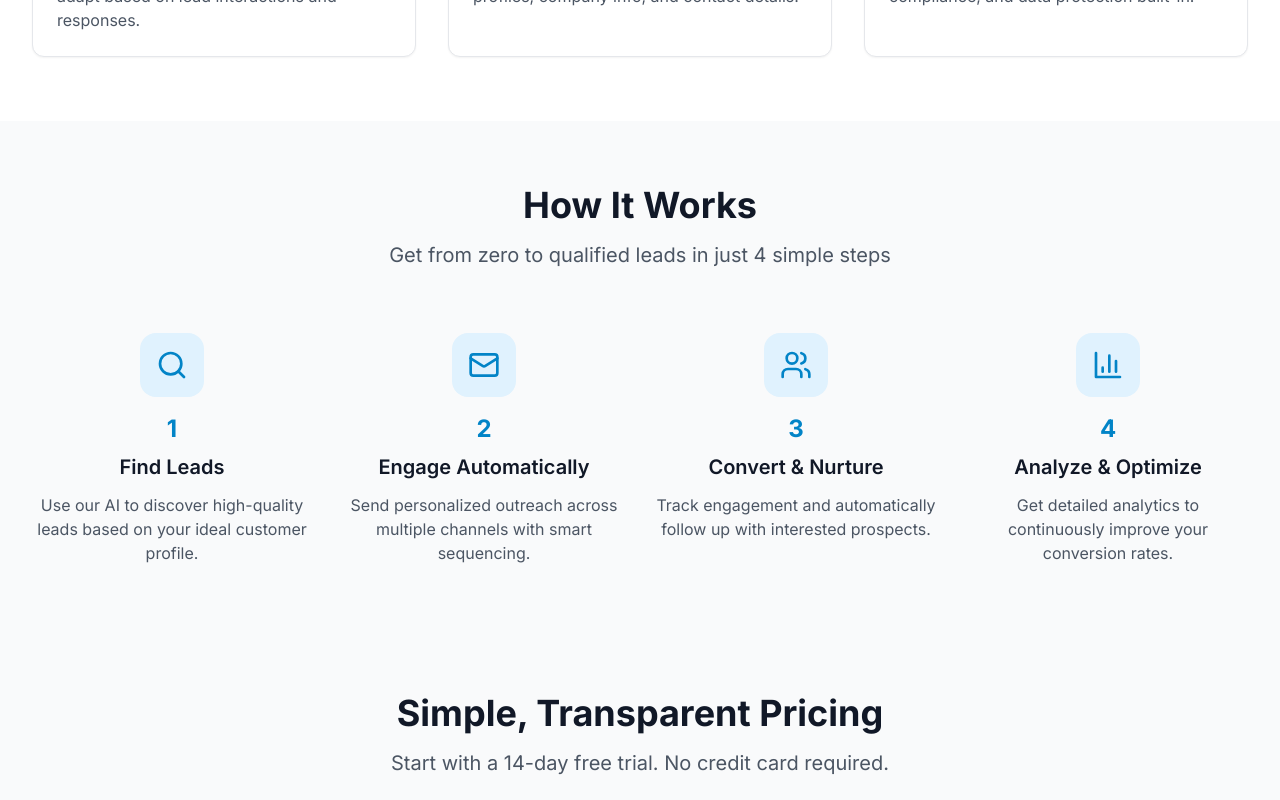
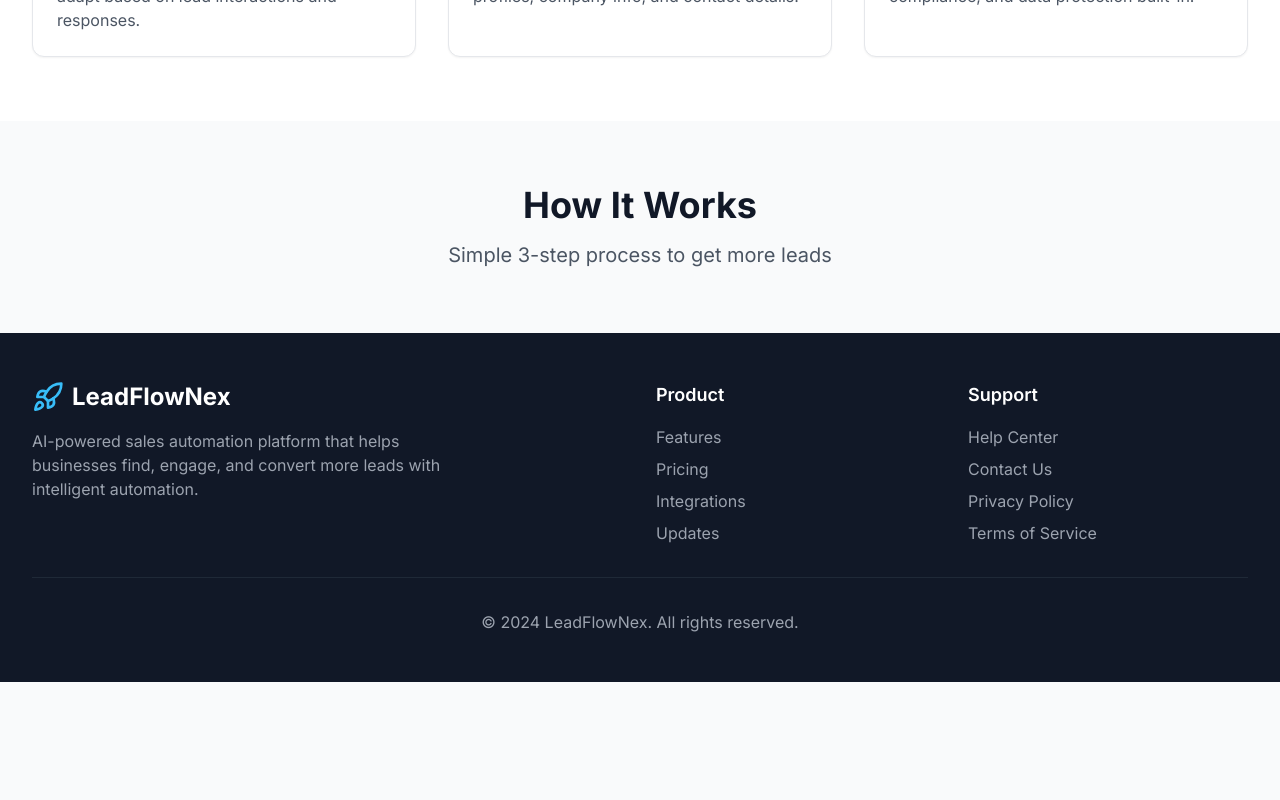
Before and after one commit to leadflownex/sales-ai-agent, a Next.js app: page / in a window 1280 px wide. Shown: the part 1340-2140 px from the top of the page. After the commit the page ends 2022 px from the top, so only its background shows below. Built offline with nearby package versions, Linux system fonts and the light colour scheme.

Commit message:
LandingPage.tsx

```diff
--- a/src/components/pages/LandingPage.tsx
+++ b/src/components/pages/LandingPage.tsx
@@ -1,16 +1,11 @@
 'use client'
 
-import { useState } from 'react'
 import Header from '../layout/Header'
 import Hero from '../sections/Hero'
 import Features from '../sections/Features'
-import HowItWorks from '../sections/HowItWorks'
-import Pricing from '../sections/Pricing'
 import Footer from '../layout/Footer'
 
 export default function LandingPage() {
-  const [activeTab, setActiveTab] = useState('features')
-
   return (
     <div className="min-h-screen bg-gradient-to-br from-blue-50 to-indigo-100">
       <Header />
@@ -18,8 +13,18 @@
       <main>
         <Hero />
         <Features />
-        <HowItWorks />
-        <Pricing />
+
+        {/* Simple HowItWorks section directly here */}
+        <section className="py-16 bg-gray-50 px-4 sm:px-6 lg:px-8">
+          <div className="max-w-7xl mx-auto text-center">
+            <h2 className="text-3xl sm:text-4xl font-bold text-gray-900 mb-4">
+              How It Works
+            </h2>
+            <p className="text-xl text-gray-600 max-w-2xl mx-auto">
+              Simple 3-step process to get more leads
+            </p>
+          </div>
+        </section>
       </main>
 
       <Footer />
```
